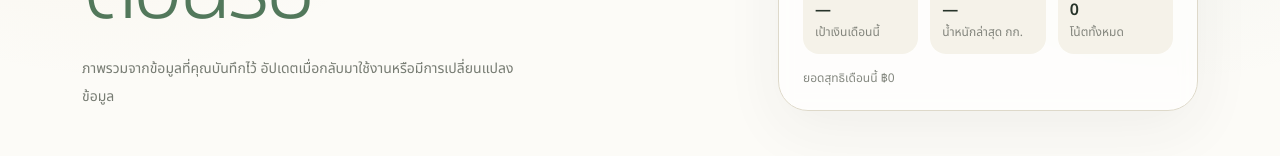
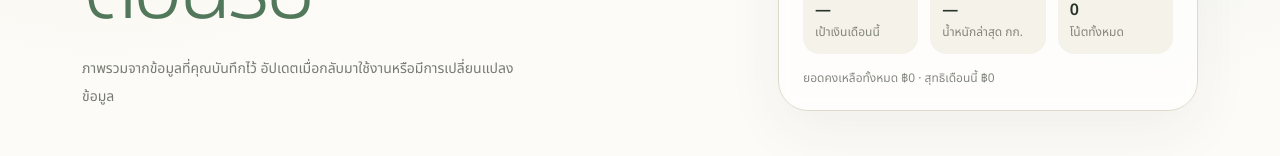
Before and after one commit to smmm1/money102, a React (Vite) app: page / in a window 1280 px wide. Shown: the part 351-507 px from the top of the page. Built offline with nearby package versions, Linux system fonts and the light colour scheme.

Commit message:
Match homepage savings progress to existing goal calculation

```diff
--- a/src/App.tsx
+++ b/src/App.tsx
@@ -153,7 +153,10 @@ const sections = [
 type HomeSnapshot = {
   income: number
   expense: number
+  monthIncome: number
+  monthExpense: number
   goal: number
+  goalStartBalance: number
   healthWeight: number | null
   todayExerciseCount: number
   todayWellness: boolean
@@ -165,7 +168,10 @@ type HomeSnapshot = {
 const EMPTY_HOME_SNAPSHOT: HomeSnapshot = {
   income: 0,
   expense: 0,
+  monthIncome: 0,
+  monthExpense: 0,
   goal: 20000,
+  goalStartBalance: 0,
   healthWeight: null,
   todayExerciseCount: 0,
   todayWellness: false,
@@ -184,9 +190,12 @@ function readHomeSnapshot(): HomeSnapshot {
     const transactions = JSON.parse(localStorage.getItem("lamoon-transactions") || "[]") as {
       type: "income" | "expense"; amount: number; date?: string
     }[]
-    snapshot.income = transactions.filter((item) => item.date?.startsWith(monthPrefix) && item.type === "income").reduce((sum, item) => sum + Number(item.amount || 0), 0)
-    snapshot.expense = transactions.filter((item) => item.date?.startsWith(monthPrefix) && item.type === "expense").reduce((sum, item) => sum + Number(item.amount || 0), 0)
+    snapshot.income = transactions.filter((item) => item.type === "income").reduce((sum, item) => sum + Number(item.amount || 0), 0)
+    snapshot.expense = transactions.filter((item) => item.type === "expense").reduce((sum, item) => sum + Number(item.amount || 0), 0)
+    snapshot.monthIncome = transactions.filter((item) => item.date?.startsWith(monthPrefix) && item.type === "income").reduce((sum, item) => sum + Number(item.amount || 0), 0)
+    snapshot.monthExpense = transactions.filter((item) => item.date?.startsWith(monthPrefix) && item.type === "expense").reduce((sum, item) => sum + Number(item.amount || 0), 0)
     snapshot.goal = Number(localStorage.getItem("lamoon-saving-goal")) || 20000
+    snapshot.goalStartBalance = Number(localStorage.getItem("lamoon-saving-goal-start-balance")) || 0
   } catch {}
 
   try {
@@ -228,8 +237,10 @@ function Home() {
   const money = (amount: number) => new Intl.NumberFormat("th-TH", {
     style: "currency", currency: "THB", maximumFractionDigits: 0,
   }).format(amount)
-  const monthNet = snapshot.income - snapshot.expense
-  const savingPercent = Math.max(0, Math.min(Math.round((monthNet / snapshot.goal) * 100), 100))
+  const monthNet = snapshot.monthIncome - snapshot.monthExpense
+  const currentBalance = snapshot.income - snapshot.expense
+  const goalProgress = Math.max(0, currentBalance - snapshot.goalStartBalance)
+  const savingPercent = Math.max(0, Math.min(Math.round((goalProgress / snapshot.goal) * 100), 100))
 
   useEffect(() => {
     const refresh = () => {
@@ -254,7 +265,7 @@ function Home() {
 
   const cardDetails: Record<(typeof sections)[number]["id"], string> = {
     saving: snapshot.income + snapshot.expense > 0
-      ? `เดือนนี้รับเข้า ${money(snapshot.income)} · จ่ายออก ${money(snapshot.expense)}`
+      ? `เดือนนี้รับเข้า ${money(snapshot.monthIncome)} · จ่ายออก ${money(snapshot.monthExpense)}`
       : "ยังไม่มีรายการเงินของเดือนนี้",
     health: snapshot.healthWeight !== null
       ? `น้ำหนักล่าสุด ${snapshot.healthWeight} กก. · วันนี้ออกกำลัง ${snapshot.todayExerciseCount} ครั้ง`
@@ -296,7 +307,7 @@ function Home() {
             </div>
             <div className="grid grid-cols-3 gap-3">
               <div className="rounded-2xl bg-[#F5F2E9] px-3 py-3.5">
-                <p className="font-semibold text-[#263329]">{snapshot.income + snapshot.expense > 0 ? `${savingPercent}%` : "—"}</p>
+                <p className="font-semibold text-[#263329]">{snapshot.goal > 0 && (snapshot.income + snapshot.expense > 0 || snapshot.goalStartBalance > 0) ? `${savingPercent}%` : "—"}</p>
                 <p className="mt-0.5 text-xs text-[#83857D]">เป้าเงินเดือนนี้</p>
               </div>
               <div className="rounded-2xl bg-[#F5F2E9] px-3 py-3.5">
@@ -308,7 +319,7 @@ function Home() {
                 <p className="mt-0.5 text-xs text-[#83857D]">โน้ตทั้งหมด</p>
               </div>
             </div>
-            <p className="mt-4 text-xs text-[#858880]">ยอดสุทธิเดือนนี้ {money(monthNet)}</p>
+            <p className="mt-4 text-xs text-[#858880]">ยอดคงเหลือทั้งหมด {money(currentBalance)} · สุทธิเดือนนี้ {money(monthNet)}</p>
           </div>
         </div>
 
```
